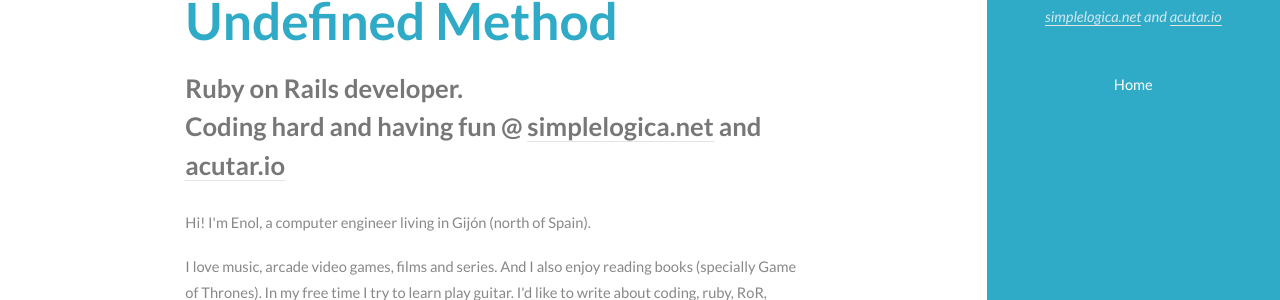
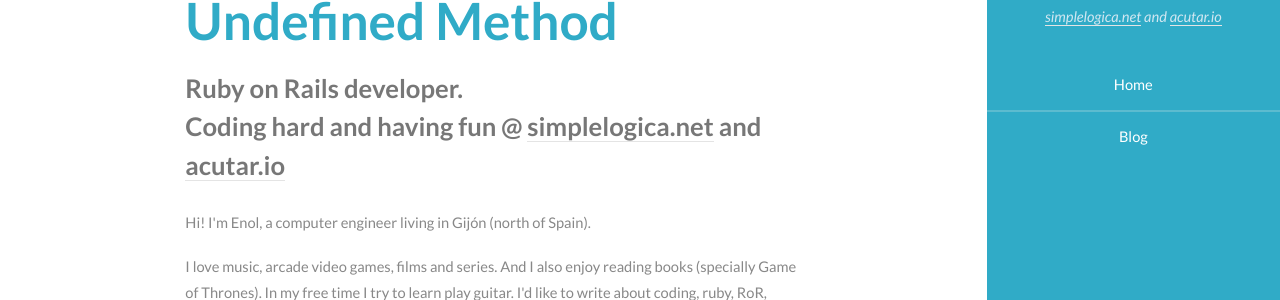
Before and after one commit to enoliglesias/enoliglesias.github.io, a Jekyll site: the page built from index.html, in a window 1280 px wide. Shown: the part 267-567 px from the top of the page. Built offline with Jekyll 4.4.1, drawn with Linux system fonts in a browser that asks for light colours.

Commit message:
Add blog entry in menu

```diff
--- a/_includes/header.html
+++ b/_includes/header.html
@@ -11,7 +11,7 @@
         <nav id="nav">
             <ul>
                 <li><a href="{{ site.baseurl }}/">Home</a></li>
-                <!--<li><a href="{{ site.baseurl }}/blog">Blog</a></li>-->
+                <li><a href="{{ site.baseurl }}/blog">Blog</a></li>
             </ul>
         </nav>
         <footer>
```
